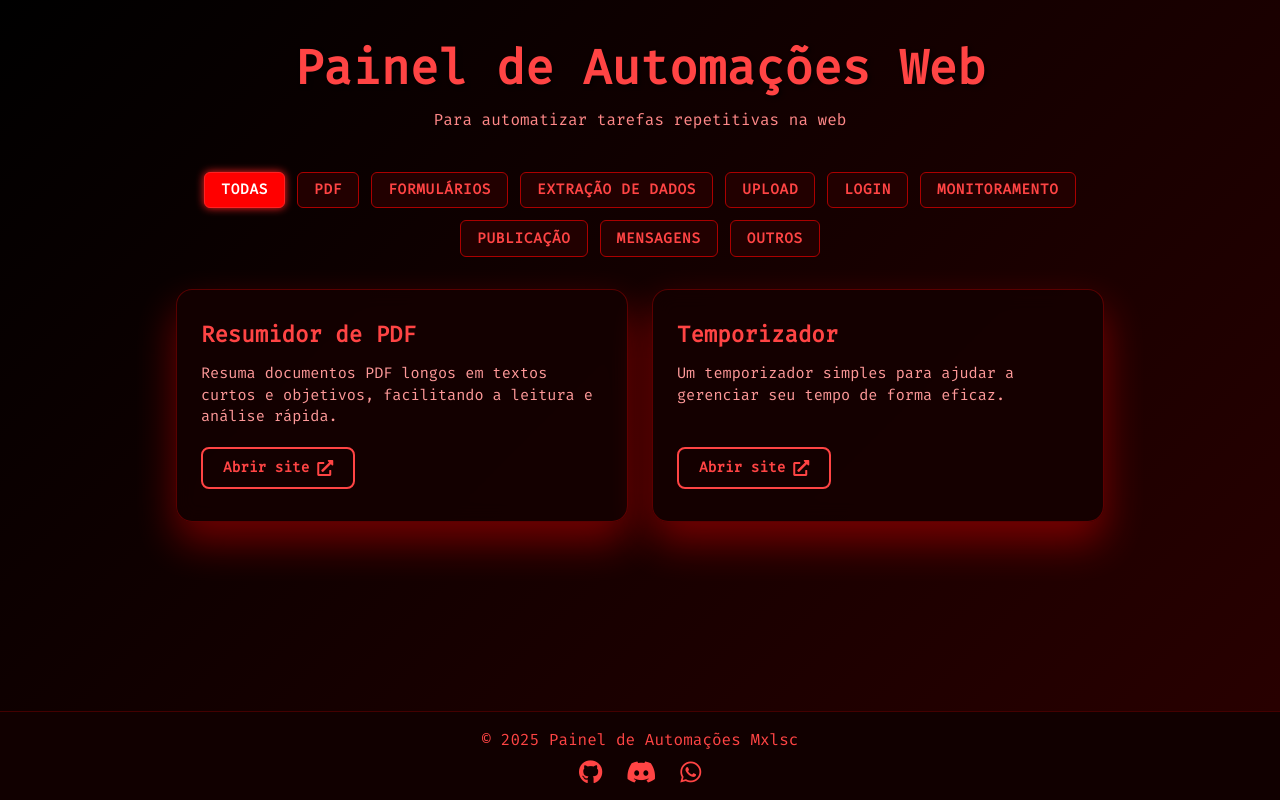
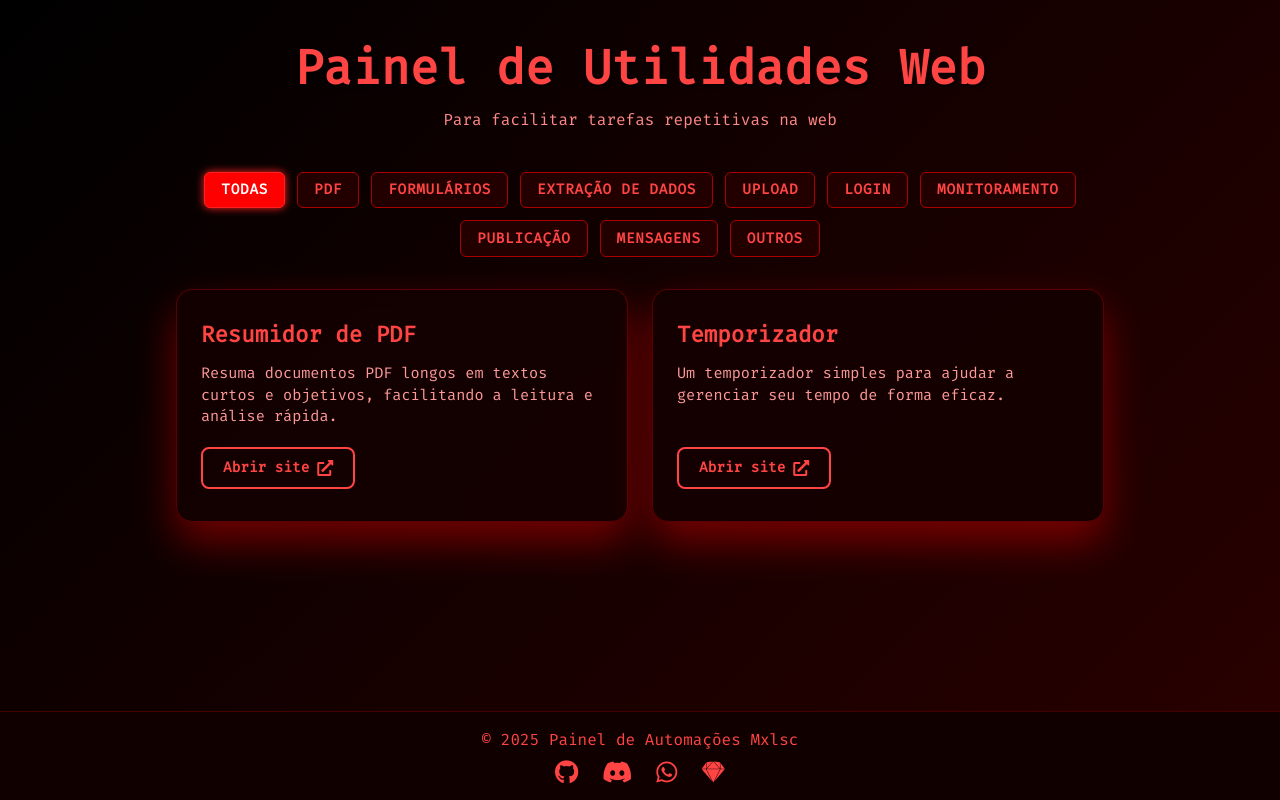
Before and after one commit to Mxlsc-XXX/Painel, a plain HTML site: page index.html in a window 1280 px wide. Drawn offline with nearby package versions, Linux system fonts and the light colour scheme.

Commit message:
Update index.html

```diff
--- a/index.html
+++ b/index.html
@@ -2,7 +2,7 @@
 <head>
 <meta charset="UTF-8" />
 <meta name="viewport" content="width=device-width, initial-scale=1" />
-<title>Painel de Automações Linux Style</title>
+<title>Painel de Utilidades</title>
 <script src="https://cdn.tailwindcss.com"></script>
 <link href="https://fonts.googleapis.com/css2?family=Fira+Mono&display=swap" rel="stylesheet" />
 <link rel="stylesheet" href="https://cdnjs.cloudflare.com/ajax/libs/font-awesome/5.15.3/css/all.min.css" />
@@ -11,8 +11,8 @@
 <body>
   <main role="main" aria-label="Painel de automações estilo Linux">
     <header role="banner">
-      <h1>Painel de Automações Web</h1>
-      <p>Para automatizar tarefas repetitivas na web</p>
+      <h1>Painel de Utilidades Web</h1>
+      <p>Para facilitar tarefas repetitivas na web</p>
     </header>
 
     <nav aria-label="Categorias de automações" class="categories" role="navigation">
@@ -61,6 +61,9 @@
       <a href="https://wa.me/+5513974140538" target="_blank" rel="noopener noreferrer" aria-label="WhatsApp">
         <i class="fab fa-whatsapp" aria-hidden="true"></i>
       </a>
+      <a href="https://seulink.digital/NLM7FQ" target="_blank" rel="noopener noreferrer" aria-label="Donate.dev">
+          <i class="fab fa-sketch" aria-hidden="true"></i>
+      </a>
     </div>
   </footer>
 
```
